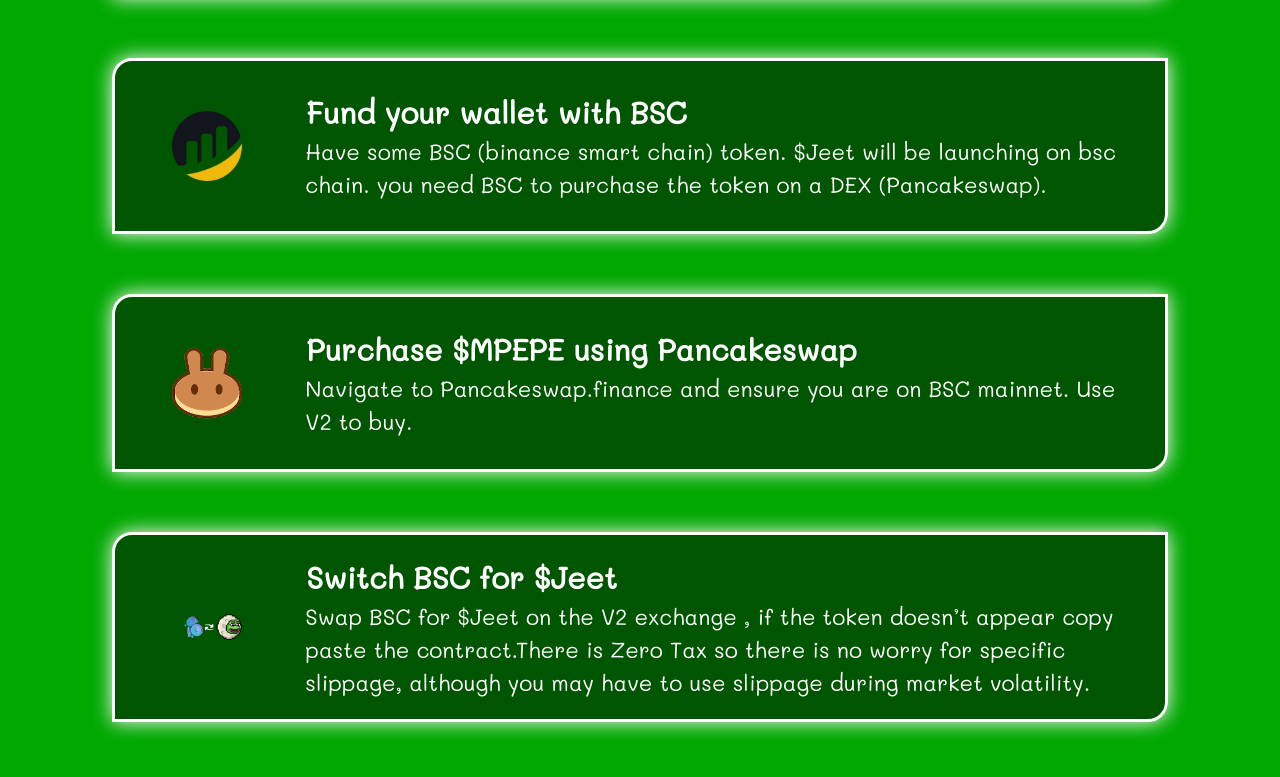
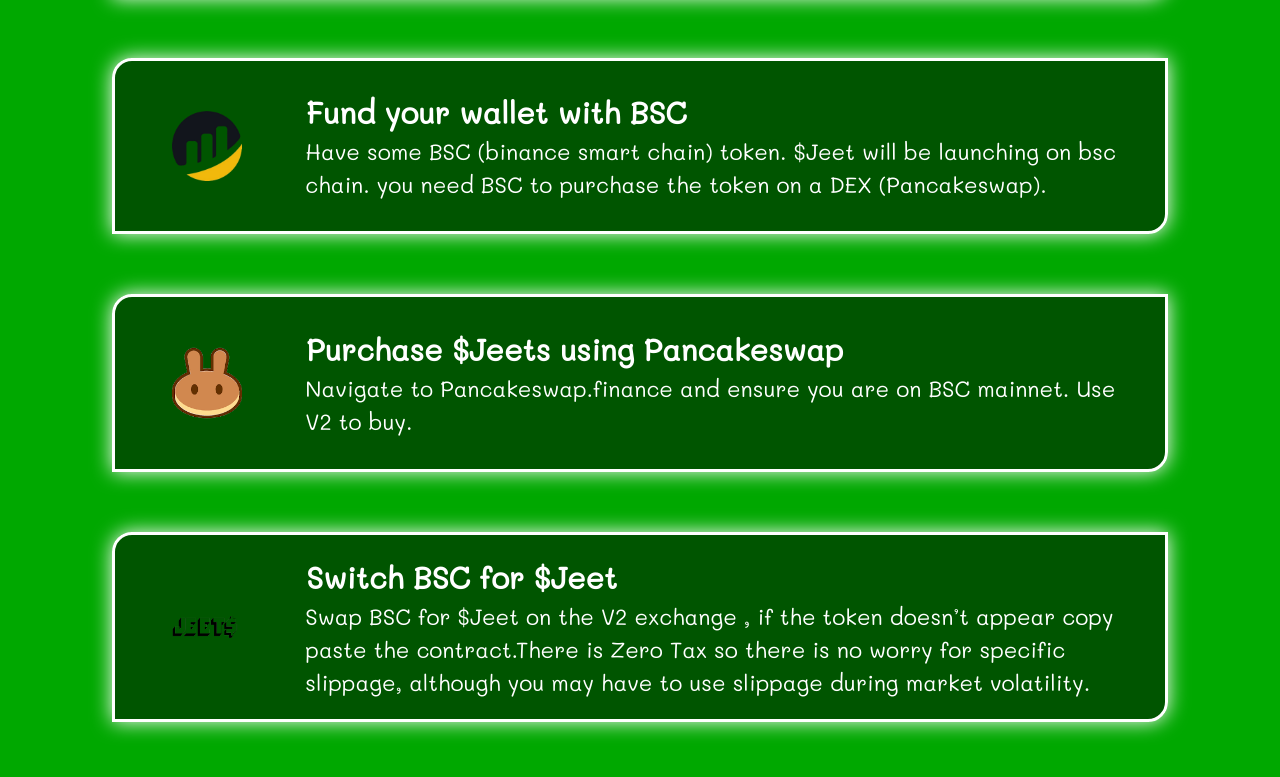
Before and after one commit to Sheriff10/nojeet, a React (Create React App) app: page / in a window 1280 px wide. Shown: the part 2293-3070 px from the top of the page. Built offline with nearby package versions, Linux system fonts and the light colour scheme; a web font is replaced by a local one.

Commit message:
Changes total supply

```diff
--- a/src/components/how_to_buy.jsx
+++ b/src/components/how_to_buy.jsx
@@ -19,12 +19,12 @@
       ),
       htbFunc(
          "pkswap.png",
-         "Purchase $MPEPE using Pancakeswap",
+         "Purchase $Jeets using Pancakeswap",
          "Navigate to Pancakeswap.finance and ensure you are on BSC mainnet. Use V2 to buy.",
          "tXn"
       ),
       htbFunc(
-         "h4.png",
+         "jeets.png",
          "Switch BSC for $Jeet",
          "Swap BSC for $Jeet on the V2 exchange , if the token doesn’t appear copy paste the contract.There is Zero Tax so there is no worry for specific slippage, although you may have to use slippage during market volatility.",
          "tXp"
--- a/src/components/tokenomics.jsx
+++ b/src/components/tokenomics.jsx
@@ -13,7 +13,7 @@
                      <div className="tk-body-text">
                         <div className="tk-text-head mb-2">
                            <h3>
-                              Token Supply: <br /> 420,690,000,000,000
+                              Token Supply: <br /> 999,000,000,000,000,000
                            </h3>
                         </div>
                         <div className="wrap">
```
